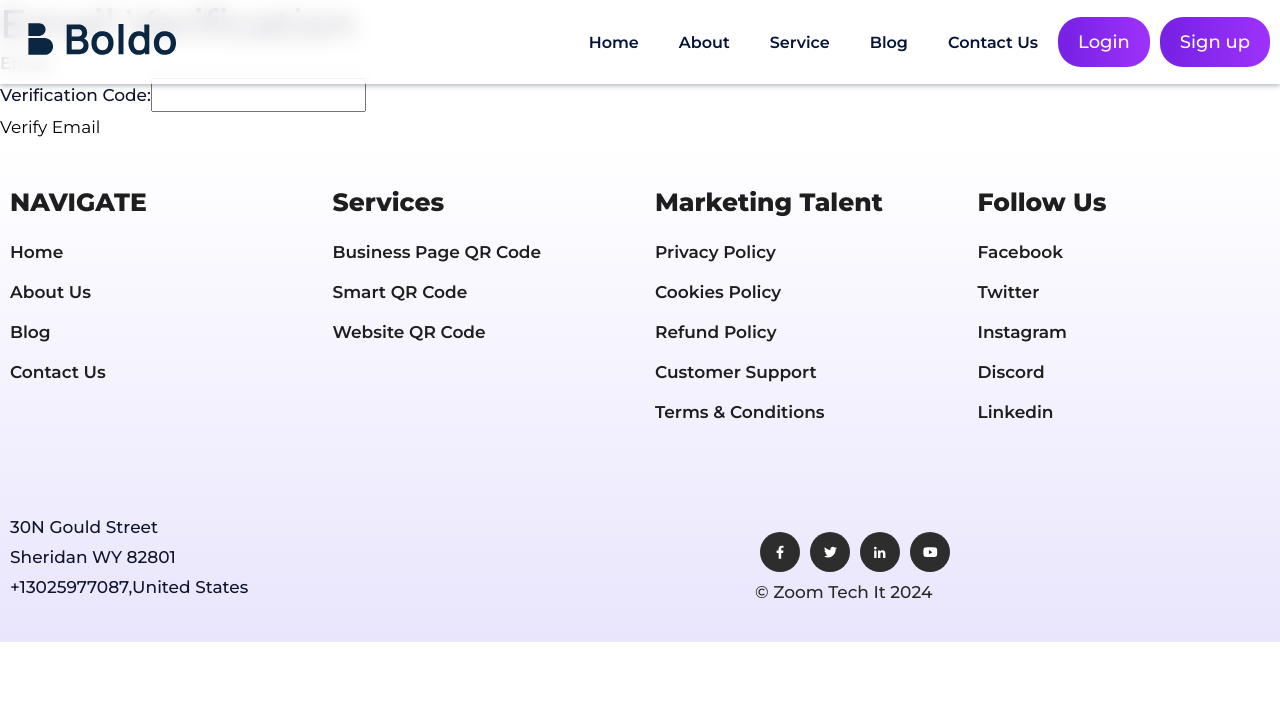
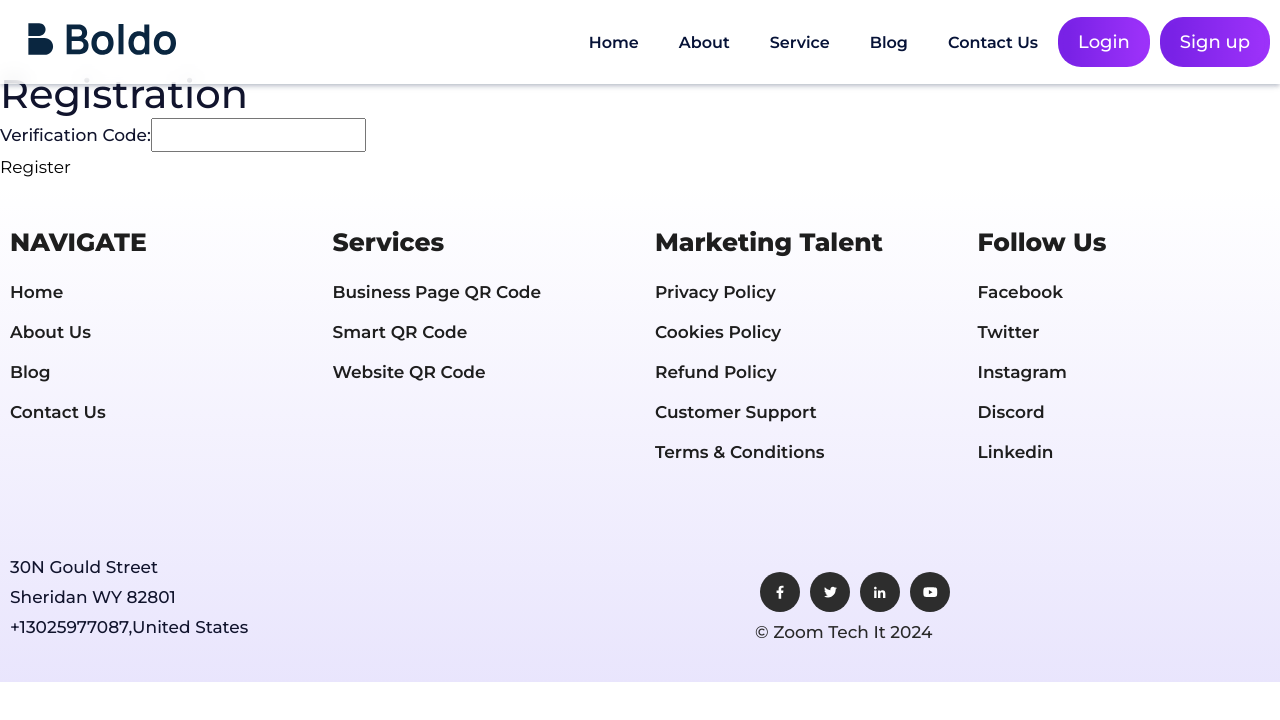
Before and after one commit to monojkumar2001/smartcard-frontend, a Next.js app: page /verify-email in a window 1280 px wide. Shown: the top 720 px of the page. Built offline with nearby package versions, Linux system fonts and the light colour scheme.

Commit message:
registration and email verification done

```diff
--- a/src/pages/register.js
+++ b/src/pages/register.js
@@ -38,11 +38,8 @@ const Register = () => {
         console.log("Redirecting to email verification page");
 
         const email = encodeURIComponent(formData.email); // Encode the email for URL
-        const verificationCode = encodeURIComponent(
-          response.data.verification_code
-        );
 
-        router.push(`/verify-email?email=${email}&code=${verificationCode}`);
+        router.push(`/verify-email?email=${email}`);
       }
     } catch (error) {
       console.error("Registration failed", error);
--- a/src/pages/verify-email.js
+++ b/src/pages/verify-email.js
@@ -1,5 +1,3 @@
-// pages/verify-email.js
-
 import { useState } from "react";
 import { useRouter } from "next/router";
 import axios from "axios";
@@ -9,44 +7,46 @@ const apiUrl = process.env.NEXT_PUBLIC_API_BASE_URL;
 
 const VerifyEmail = () => {
   const router = useRouter();
-  const { email } = router.query; // Get email from the query parameters
+  const { email } = router.query;
 
-  const [verificationCode, setVerificationCode] = useState("");
+  const [formData, setFormData] = useState({
+    verification_code: "",
+    email,
+  });
+
   const [message, setMessage] = useState("");
 
-  const handleVerification = async () => {
+  const handleInputChange = (e) => {
+    setFormData({ ...formData, [e.target.name]: e.target.value });
+  };
+  const handleRegister = async () => {
     try {
-      if (email && verificationCode) {
-        const response = await axios.post(`${apiUrl}/api/auth/verify`, {
-          email,
-          code: verificationCode,
-        });
-        setMessage(response.data.message);
-      } else {
-        setMessage("Invalid verification code.");
+      const response = await axios.post(`${apiUrl}/api/auth/verify`, formData);
+      setMessage(response.data.message);
+      if (response.data.message.includes("Registration successful")) {
+        router.push(`/login`);
       }
     } catch (error) {
-      if (error.response.status === 422) {
-        setMessage("Invalid verification code. Please try again.");
-      } else {
-        setMessage("An unexpected error occurred. Please try again later.");
-      }
+      console.error("Registration failed", error);
+      setMessage("Registration failed. Please try again.");
     }
   };
 
   return (
-    <div>
-      <h1>Email Verification</h1>
-      <p>Email: {email}</p>
+    <div className="cmt-8">
+      <h1>Registration</h1>
+      {formData.email}
+      {formData.verification_code}
       <div>
         <label>Verification Code:</label>
+
         <input
           type="text"
-          value={verificationCode}
-          onChange={(e) => setVerificationCode(e.target.value)}
+          name="verification_code"
+          onChange={handleInputChange}
         />
       </div>
-      <button onClick={handleVerification}>Verify Email</button>
+      <button onClick={handleRegister}>Register</button>
       {message && <p>{message}</p>}
     </div>
   );
```
